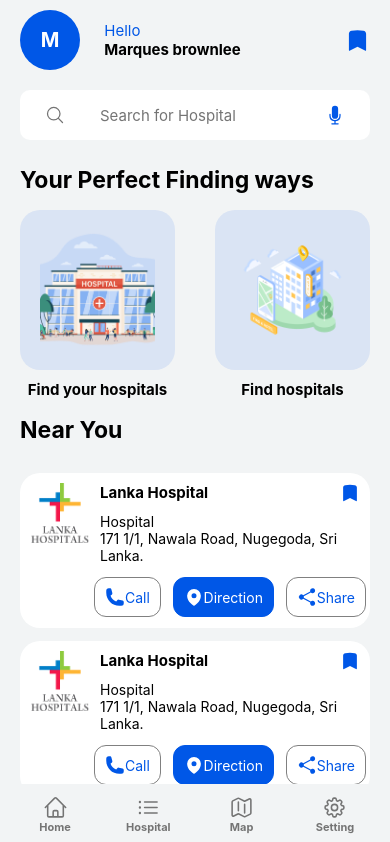
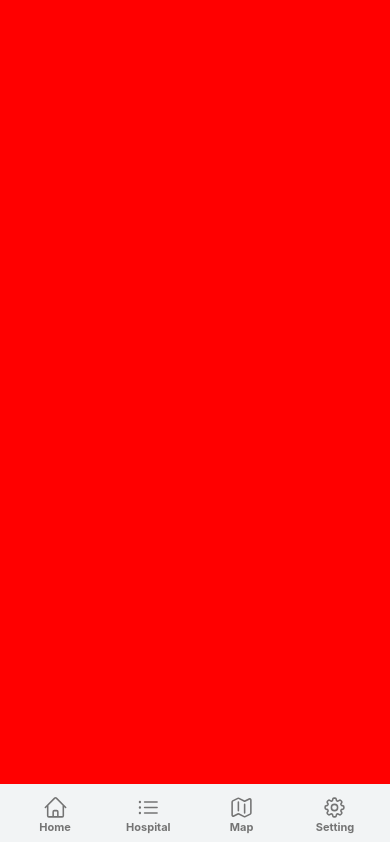
Before and after one commit to ChamudithaWasala0423/hospital-finder-app, a React Native app: screen /MapScreen in a window 390 px wide. Shown: the top 842 px of the page. Built offline with nearby package versions, Linux system fonts and the light colour scheme.

Commit message:
create map screen functional component

```diff
--- a/App.tsx
+++ b/App.tsx
@@ -8,6 +8,7 @@ import {
 import HomeScreen from './Screens/HomeScreen';
 import HospitalListScreen from './Screens/HospitalListScreen';
 import {NavigationContainer} from '@react-navigation/native';
+import MapScreen from './Screens/MapScreen';
 
 function App(): JSX.Element {
   const Stack = createStackNavigator();
@@ -22,6 +23,13 @@ function App(): JSX.Element {
             cardStyleInterpolator: CardStyleInterpolators.forNoAnimation,
           }}
         />
+        <Stack.Screen
+          name="MapScreen"
+          component={MapScreen}
+          options={{
+            cardStyleInterpolator: CardStyleInterpolators.forNoAnimation,
+          }}
+        />
       </Stack.Navigator>
     </NavigationContainer>
   );
--- a/Components/MenuBar.tsx
+++ b/Components/MenuBar.tsx
@@ -27,10 +27,12 @@ const MenuBar = () => {
           <ListBulletIcon size={25} color="#747474" />
           <Text style={styles.menuText}>Hospital</Text>
         </TouchableOpacity>
-        <View style={styles.icon}>
+        <TouchableOpacity
+          style={styles.icon}
+          onPress={() => navigation.navigate('MapScreen')}>
           <MapIcon size={25} color="#747474" />
           <Text style={styles.menuText}>Map</Text>
-        </View>
+        </TouchableOpacity>
         <View style={styles.icon}>
           <Cog8ToothIcon size={25} color="#747474" />
           <Text style={styles.menuText}>Setting</Text>
--- /dev/null
+++ b/Screens/MapScreen.tsx
@@ -0,0 +1,19 @@
+/* eslint-disable prettier/prettier */
+import {View, Text, StyleSheet} from 'react-native';
+import React from 'react';
+import MenuBar from '../Components/MenuBar';
+
+const MapScreen = () => {
+  return (
+    <View style={styles.container}>
+      <MenuBar />
+    </View>
+  );
+};
+const styles = StyleSheet.create({
+  container: {
+    flex: 1,
+    backgroundColor: 'red',
+  },
+});
+export default MapScreen;
```
